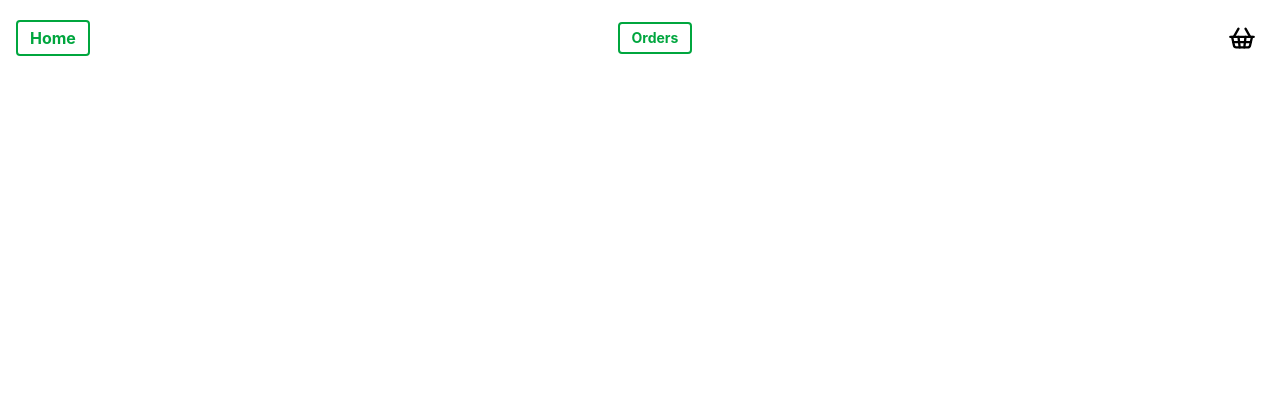
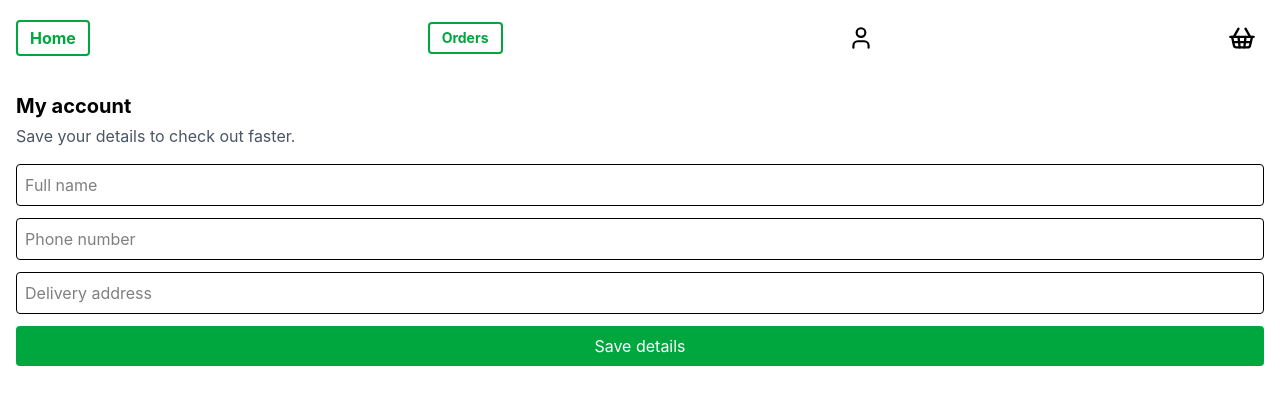
Before and after one commit to Haez0004/e-commerce-, a React (Vite) app: page /account in a window 1280 px wide. Before the commit this address had no page. Shown: the top 404 px of the page. Built offline with nearby package versions, Linux system fonts and the light colour scheme.

Commit message:
Add account page, checkout prefill and product descriptions

```diff
--- a/src/App.tsx
+++ b/src/App.tsx
@@ -5,8 +5,9 @@ import Cart from './pages/Cart';
 import ProductDetail from './pages/ProductDetail';
 import Checkout from './pages/Checkout';
 import { Toaster } from 'react-hot-toast';
-import { ShoppingBasket } from 'lucide-react';
+import { ShoppingBasket, User } from 'lucide-react';
 import Orders from './pages/Orders';
+import Account from './pages/Account';
 
 export default function App() {
   const { items } = useCart();
@@ -21,6 +22,9 @@ export default function App() {
          </Link>
          <Link to="/orders" className="rounded border-2 border-green-600 px-3 py-1 text-sm font-bold text-green-600">
             Orders
+         </Link>
+         <Link to="/account" aria-label="My account" className="p-2">
+           <User size={26} />
          </Link>
         <Link to="/cart" className="relative p-2" aria-label={`Cart, ${count} items`}>
          <ShoppingBasket size={28} />
@@ -38,6 +42,7 @@ export default function App() {
         <Route path="/product/:id" element={<ProductDetail />} />
         <Route path="/checkout" element={<Checkout />} />
         <Route path="/orders" element={<Orders />} />
+        <Route path="/account" element={<Account />} />
       </Routes>
     </div>
   );
--- a/src/data/products.ts
+++ b/src/data/products.ts
@@ -4,6 +4,7 @@ export const products: Product[] = [
   {
     id: 1,
     name: 'Samsung Galaxy A15',
+    description: 'A reliable everyday phone with a 6.5-inch Super AMOLED screen, a 50MP camera and a 5000mAh battery that lasts all day.',
     price: 500,
     category: 'Cellphone',
     image: '/images/samsung-a15.jpeg',
@@ -14,6 +15,7 @@ export const products: Product[] = [
   {
     id: 2,
     name: 'Lenovo ThinkPad T14',
+    description: 'A durable 14-inch business laptop with a comfortable backlit keyboard, built for work, study and long days on the move.',
     price: 1000,
     category: 'Laptop',
     image: '/images/lenovo-t14.jpeg',
@@ -24,6 +26,7 @@ export const products: Product[] = [
   {
     id: 3,
     name: 'JBL Tune 530BT',
+    description: 'Wireless on-ear headphones with JBL Pure Bass sound, multi-point connection and up to 40 hours of battery life.',
     price: 45,
     category: 'Headphone',
     image: '/images/JBL530BT.jpeg',
--- /dev/null
+++ b/src/pages/Account.tsx
@@ -0,0 +1,90 @@
+import { useState } from 'react';
+import toast from 'react-hot-toast';
+import type { Profile } from '../types';
+import { getProfile, saveProfile, clearProfile } from '../utils/profile';
+
+const EMPTY: Profile = { name: '', phone: '', address: '' };
+
+export default function Account() {
+  const [saved, setSaved] = useState(getProfile);
+  const [form, setForm] = useState<Profile>(saved ?? EMPTY);
+  const [errors, setErrors] = useState<Record<string, string>>({});
+
+  function handleChange(e: React.ChangeEvent<HTMLInputElement>) {
+    setForm({ ...form, [e.target.name]: e.target.value });
+  }
+
+  function validate() {
+    const newErrors: Record<string, string> = {};
+    if (form.name.trim().length < 2) newErrors.name = 'Enter your full name';
+    if (!/^0\d{10}$/.test(form.phone)) newErrors.phone = 'Enter a valid 11-digit phone number';
+    if (form.address.trim().length < 5) newErrors.address = 'Enter your delivery address';
+    return newErrors;
+  }
+
+  function handleSave() {
+    const newErrors = validate();
+    setErrors(newErrors);
+    if (Object.keys(newErrors).length > 0) return;
+    saveProfile(form);
+    setSaved(form);
+    toast.success('Profile saved');
+  }
+
+  function handleSignOut() {
+    if (window.confirm('Remove your saved details from this phone?')) {
+      clearProfile();
+      setSaved(null);
+      setForm(EMPTY);
+      toast('Signed out');
+    }
+  }
+
+  return (
+    <div className="p-4">
+      <h1 className="text-xl font-bold">My account</h1>
+      <p className="mt-1 text-gray-600">
+        {saved ? `Hi, ${saved.name}` : 'Save your details to check out faster.'}
+      </p>
+
+      <div className="mt-4 flex flex-col gap-3">
+        <input
+          className="rounded border p-2"
+          name="name"
+          placeholder="Full name"
+          value={form.name}
+          onChange={handleChange}
+        />
+        {errors.name && <p className="text-sm text-red-500">{errors.name}</p>}
+        <input
+          className="rounded border p-2"
+          name="phone"
+          placeholder="Phone number"
+          value={form.phone}
+          onChange={handleChange}
+        />
+        {errors.phone && <p className="text-sm text-red-500">{errors.phone}</p>}
+        <input
+          className="rounded border p-2"
+          name="address"
+          placeholder="Delivery address"
+          value={form.address}
+          onChange={handleChange}
+        />
+        {errors.address && <p className="text-sm text-red-500">{errors.address}</p>}
+
+        <button className="rounded bg-green-600 py-2 text-white" onClick={handleSave}>
+          Save details
+        </button>
+        {saved && (
+          <button
+            className="rounded border border-red-500 py-2 text-red-600"
+            onClick={handleSignOut}
+          >
+            Sign out
+          </button>
+        )}
+      </div>
+    </div>
+  );
+}
--- a/src/pages/Checkout.tsx
+++ b/src/pages/Checkout.tsx
@@ -3,10 +3,13 @@ import { useState } from 'react';
 import { useCart } from '../context/CartContext';
 import { saveOrder } from '../utils/orders';
 import type { Order } from '../types';
+import { getProfile } from '../utils/profile';
 
 export default function Checkout() {
   const { items, dispatch } = useCart();
-const [form, setForm] = useState({ name: '', phone: '', address: '' });
+const [form, setForm] = useState(
+  () => getProfile() ?? { name: '', phone: '', address: '' }
+);
 
 function handleChange(e: React.ChangeEvent<HTMLInputElement>) {
   setForm({ ...form, [e.target.name]: e.target.value });
--- a/src/pages/ProductDetail.tsx
+++ b/src/pages/ProductDetail.tsx
@@ -20,8 +20,9 @@ const { dispatch } = useCart();
       <h1 className="mt-3 text-xl font-bold">{product.name}</h1>
       <p className="text-gray-500">{product.category}</p>
       <p className="font-bold text-green-600">
-{product.price.toLocaleString('en-NG', { style: 'currency', currency: 'NGN' })}
+       {product.price.toLocaleString('en-NG', { style: 'currency', currency: 'NGN' })}
      </p>
+   <p className="mt-3 text-gray-600">{product.description}</p>
 {product.colors && (
   <div className="mt-3 flex gap-2">
     {product.colors.map((color) => (
--- a/src/types/index.ts
+++ b/src/types/index.ts
@@ -1,6 +1,7 @@
 export interface Product {
   id: number;
   name: string;
+  description: string;
   price: number;
   category: string;
   image: string;
```
